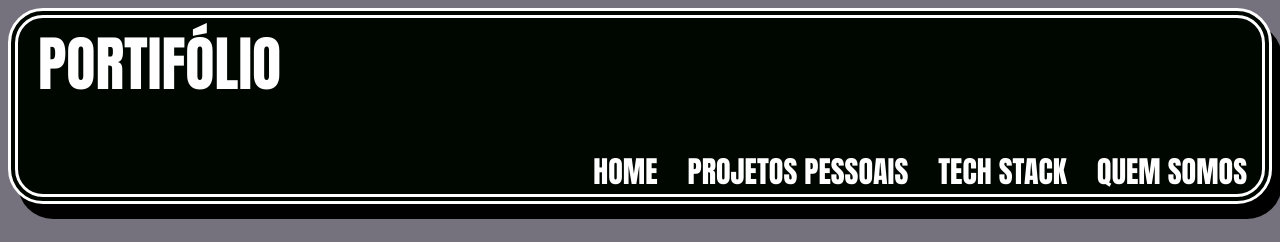
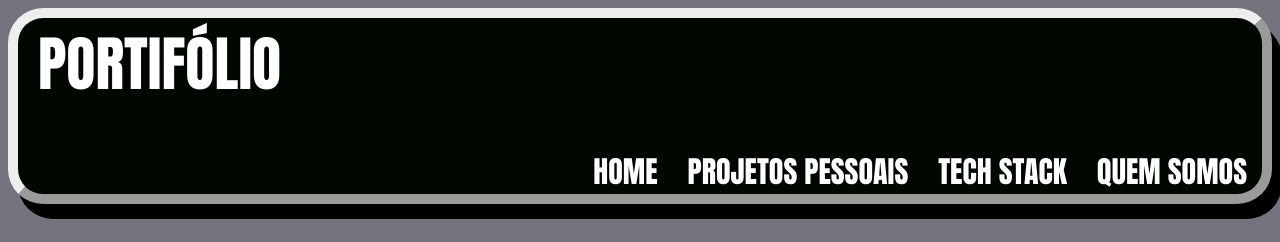
Before and after one commit to prosperor/PI2Blog, a Next.js app: page /projetosPessoais in a window 1280 px wide. Shown: the top 242 px of the page. Built offline with nearby package versions, Linux system fonts and the light colour scheme.

Commit message:
bordas mais bonitas

```diff
--- a/components/Comps.module.css
+++ b/components/Comps.module.css
@@ -5,7 +5,7 @@
     background-color:rgb(0, 7, 0);
     list-style:none;
     height: 100%;
-    border: 10px double;
+    border: 10px outset;
     border-radius: 35px;
     box-shadow: 10px 15px #000000;
 }
@@ -57,9 +57,9 @@
 
 .box{
     margin-top: 50px;
-    border: 5px double;
+    border: 5px outset;
     border-radius: 10px;
-    box-shadow: 10px 15px #000000;
+    box-shadow: 10px 10px #000000;
     background-color: #000000;
 }
 
```
